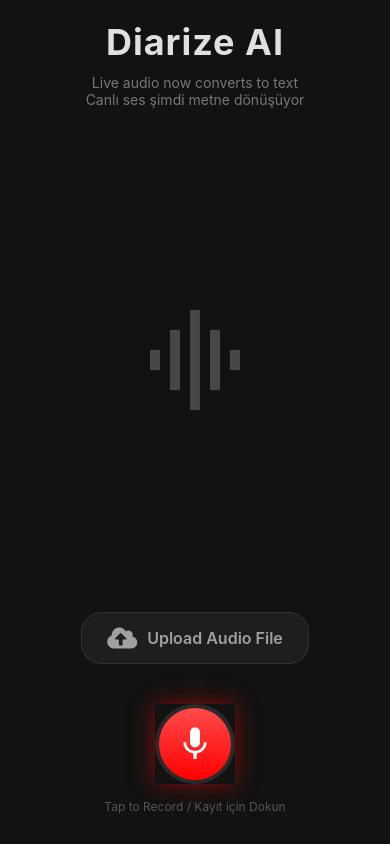
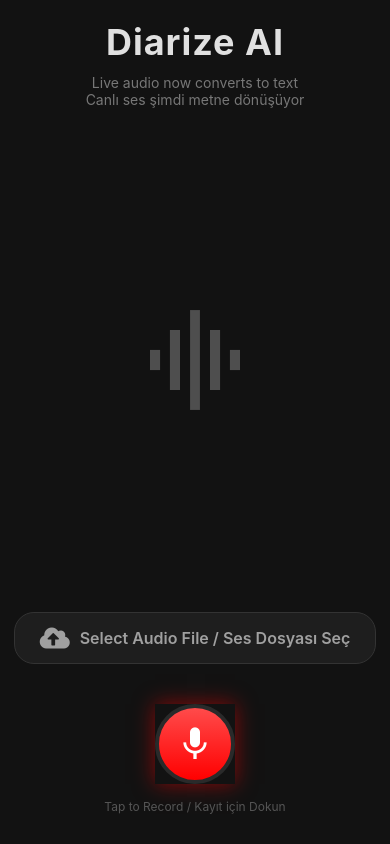
Before and after one commit to WebsLord/DiarizeAI-Voice-Transcriber, a React Native app: screen / in a window 390 px wide. Built offline with nearby package versions, Linux system fonts and the light colour scheme.

Commit message:
feat: Added UI and File Picker feature (Feature 1)

```diff
--- a/App.js
+++ b/App.js
@@ -1,39 +1,81 @@
 import { StatusBar } from 'expo-status-bar';
-import { StyleSheet, Text, View, TouchableOpacity, Image, SafeAreaView } from 'react-native';
-import { MaterialIcons, FontAwesome5 } from '@expo/vector-icons';
+import { StyleSheet, Text, View, TouchableOpacity, SafeAreaView, Alert } from 'react-native';
+import { MaterialIcons, FontAwesome5, Ionicons } from '@expo/vector-icons';
 import { LinearGradient } from 'expo-linear-gradient';
+import { useState } from 'react';
+import * as DocumentPicker from 'expo-document-picker'; // Secure file picker / Güvenli dosya seçici
 
 // Main Application Component
 // Ana Uygulama Bileşeni
 export default function App() {
 
-  // Function to handle file upload button press
-  // Dosya yükleme butonuna basılınca çalışacak fonksiyon
-  const handleUploadPress = () => {
-    console.log("Upload button pressed / Yükleme butonuna basıldı");
-    // We will add file picker logic here later
-    // Dosya seçici mantığını buraya sonra ekleyeceğiz
+  // State to hold selected file information
+  // Seçilen dosya bilgilerini tutacak durum değişkeni
+  const [selectedFile, setSelectedFile] = useState(null);
+
+  // FEATURE 1: Function to pick an audio file from the device
+  // ÖZELLİK 1: Cihazdan ses dosyası seçme fonksiyonu
+  const handleUploadPress = async () => {
+    try {
+      console.log("Opening document picker... / Dosya seçici açılıyor...");
+
+      // We restrict selection to audio files only for security and UX
+      // Güvenlik ve kullanıcı deneyimi için sadece ses dosyalarına izin veriyoruz
+      const result = await DocumentPicker.getDocumentAsync({
+        type: 'audio/*',
+        copyToCacheDirectory: true, // Cache for performance / Performans için önbelleğe al
+      });
+
+      // Check if the user canceled the action
+      // Kullanıcının işlemi iptal edip etmediğini kontrol et
+      if (result.canceled) {
+        console.log("User canceled file selection / Kullanıcı dosya seçimini iptal etti");
+        return;
+      }
+
+      // If a file is selected successfully
+      // Eğer dosya başarıyla seçildiyse
+      if (result.assets && result.assets.length > 0) {
+        const file = result.assets[0];
+
+        // Security Check: File Size Limit (e.g., 50MB)
+        // Güvenlik Kontrolü: Dosya Boyutu Limiti (örn. 50MB)
+        // This prevents users from crashing the app with huge files
+        const fileSizeInMB = file.size / (1024 * 1024);
+        if (fileSizeInMB > 50) {
+            Alert.alert("Error / Hata", "File is too large. Max 50MB allowed. / Dosya çok büyük. Maksimum 50MB izin veriliyor.");
+            return;
+        }
+
+        setSelectedFile(file);
+        console.log("File selected:", file.name);
+      }
+
+    } catch (error) {
+      console.error("Error picking file: / Dosya seçerken hata:", error);
+      Alert.alert("Error", "Could not pick the file. / Dosya seçilemedi.");
+    }
   };
 
-  // Function to handle recording button press
-  // Kayıt butonuna basılınca çalışacak fonksiyon
+  // Function to remove selected file
+  // Seçilen dosyayı kaldırma fonksiyonu
+  const clearSelection = () => {
+    setSelectedFile(null);
+  };
+
+  // Placeholder for recording feature
   const handleRecordPress = () => {
-    console.log("Record button pressed / Kayıt butonuna basıldı");
-    // We will add microphone logic here later
-    // Mikrofon mantığını buraya sonra ekleyeceğiz
+    Alert.alert("Coming Soon / Yakında", "Recording feature is next! / Kayıt özelliği sırada!");
   };
 
   return (
-    // SafeAreaView ensures content is not hidden behind the notch on iOS
-    // SafeAreaView, içeriğin iOS çentiğinin arkasında kalmamasını sağlar
+    // SafeAreaView ensures content is not hidden behind the notch on iOS/Android
+    // SafeAreaView, içeriğin çentiklerin arkasında kalmamasını sağlar
     <SafeAreaView style={styles.container}>
 
-      {/* Status Bar Settings for Dark Theme */}
-      {/* Koyu Tema için Durum Çubuğu Ayarları */}
       <StatusBar style="light" />
 
       {/* Header Section */}
-      {/* Üst Başlık Bölümü */}
       <View style={styles.header}>
         <Text style={styles.title}>Diarize AI</Text>
         <Text style={styles.subtitle}>
@@ -43,31 +85,47 @@
         </Text>
       </View>
 
-      {/* Visualization Area (Simulated Waveform) */}
-      {/* Görselleştirme Alanı (Simüle Edilmiş Ses Dalgası) */}
+      {/* Visualization Area */}
       <View style={styles.waveContainer}>
-        {/* We use an icon specifically to match your design image */}
-        {/* Tasarım görseline uyması için ikon kullanıyoruz */}
-        <MaterialIcons name="graphic-eq" size={120} color="#555" />
+        {/* Dynamic View: Show file info if selected, else show equalizer icon */}
+        {/* Dinamik Görünüm: Dosya seçildiyse bilgileri, yoksa ekolayzer ikonunu göster */}
+        {selectedFile ? (
+            <View style={styles.filePreview}>
+                <Ionicons name="musical-note" size={80} color="#FF4B4B" />
+                <Text style={styles.fileName}>{selectedFile.name}</Text>
+                <Text style={styles.fileSize}>{(selectedFile.size / 1024 / 1024).toFixed(2)} MB</Text>
+
+                <TouchableOpacity onPress={clearSelection} style={styles.removeButton}>
+                    <Text style={styles.removeText}>Cancel / İptal</Text>
+                </TouchableOpacity>
+            </View>
+        ) : (
+            <MaterialIcons name="graphic-eq" size={120} color="#555" />
+        )}
       </View>
 
       {/* Action Buttons Container */}
-      {/* Aksiyon Butonları Taşıyıcısı */}
       <View style={styles.controlsContainer}>
 
-        {/* Upload Button */}
-        {/* Yükleme Butonu */}
-        <TouchableOpacity style={styles.uploadButton} onPress={handleUploadPress}>
-          <FontAwesome5 name="cloud-upload-alt" size={24} color="#A0A0A0" />
-          <Text style={styles.uploadText}>Upload Audio File</Text>
-        </TouchableOpacity>
+        {/* BUTTON 1: Upload/Select Button */}
+        {/* Conditional Rendering: Change functionality based on state */}
+        {!selectedFile ? (
+            <TouchableOpacity style={styles.uploadButton} onPress={handleUploadPress}>
+            <FontAwesome5 name="cloud-upload-alt" size={24} color="#A0A0A0" />
+            <Text style={styles.uploadText}>Select Audio File / Ses Dosyası Seç</Text>
+            </TouchableOpacity>
+        ) : (
+            // If file is selected, this button becomes "Process"
+            // Dosya seçiliyse bu buton "İşle" butonuna dönüşür
+            <TouchableOpacity style={[styles.uploadButton, styles.sendButton]} onPress={() => Alert.alert("Ready", "Ready to send to API / API'ye gönderilmeye hazır")}>
+            <FontAwesome5 name="paper-plane" size={24} color="white" />
+            <Text style={[styles.uploadText, {color: 'white'}]}>Process File / Dosyayı İşle</Text>
+            </TouchableOpacity>
+        )}
 
-        {/* Recording Button (The big red one) */}
-        {/* Kayıt Butonu (Büyük kırmızı olan) */}
+        {/* BUTTON 2: Recording Button (Visual only for now) */}
         <TouchableOpacity style={styles.recordButton} onPress={handleRecordPress}>
           <LinearGradient
-            // Gradient for a premium look
-            // Premium bir görünüm için renk geçişi
             colors={['#FF4B4B', '#FF0000']}
             style={styles.recordGradient}
           >
@@ -82,12 +140,11 @@
   );
 }
 
-// Styling definitions
-// Stil tanımlamaları
+// Styling definitions / Stil tanımlamaları
 const styles = StyleSheet.create({
   container: {
     flex: 1,
-    backgroundColor: '#121212', // Dark background / Koyu arka plan
+    backgroundColor: '#121212', // Dark Theme Background
     alignItems: 'center',
     justifyContent: 'space-between',
     paddingVertical: 50,
@@ -99,7 +156,7 @@
   title: {
     fontSize: 36,
     fontWeight: 'bold',
-    color: '#E0E0E0', // Off-white for better readability / Okunabilirlik için kırık beyaz
+    color: '#E0E0E0',
     letterSpacing: 1,
   },
   subtitle: {
@@ -112,7 +169,37 @@
     flex: 1,
     justifyContent: 'center',
     alignItems: 'center',
-    opacity: 0.8,
+    opacity: 0.9,
+    width: '80%',
+  },
+  filePreview: {
+    alignItems: 'center',
+    backgroundColor: '#1E1E1E',
+    padding: 20,
+    borderRadius: 20,
+    borderWidth: 1,
+    borderColor: '#333',
+    width: '100%',
+  },
+  fileName: {
+    color: 'white',
+    fontSize: 16,
+    fontWeight: 'bold',
+    marginTop: 10,
+    textAlign: 'center',
+  },
+  fileSize: {
+    color: '#777',
+    fontSize: 12,
+    marginTop: 5,
+  },
+  removeButton: {
+    marginTop: 15,
+    padding: 5,
+  },
+  removeText: {
+    color: '#FF4B4B',
+    fontSize: 14,
   },
   controlsContainer: {
     width: '100%',
@@ -130,6 +217,10 @@
     borderWidth: 1,
     borderColor: '#333',
   },
+  sendButton: {
+    backgroundColor: '#2ecc71', // Green
+    borderColor: '#27ae60',
+  },
   uploadText: {
     color: '#A0A0A0',
     marginLeft: 10,
@@ -140,7 +231,7 @@
     shadowColor: '#FF0000',
     shadowOffset: { width: 0, height: 0 },
     shadowOpacity: 0.5,
-    shadowRadius: 20, // Glow effect / Parlama efekti
+    shadowRadius: 20,
     elevation: 10,
   },
   recordGradient: {
--- a/package.json
+++ b/package.json
@@ -11,6 +11,7 @@
   "dependencies": {
     "@expo/vector-icons": "^15.0.3",
     "expo": "~54.0.30",
+    "expo-document-picker": "~14.0.8",
     "expo-linear-gradient": "~15.0.8",
     "expo-status-bar": "~3.0.9",
     "react": "19.1.0",
```
Also changed, not shown: 2 other files (tests, documents, lock files or other folders).
